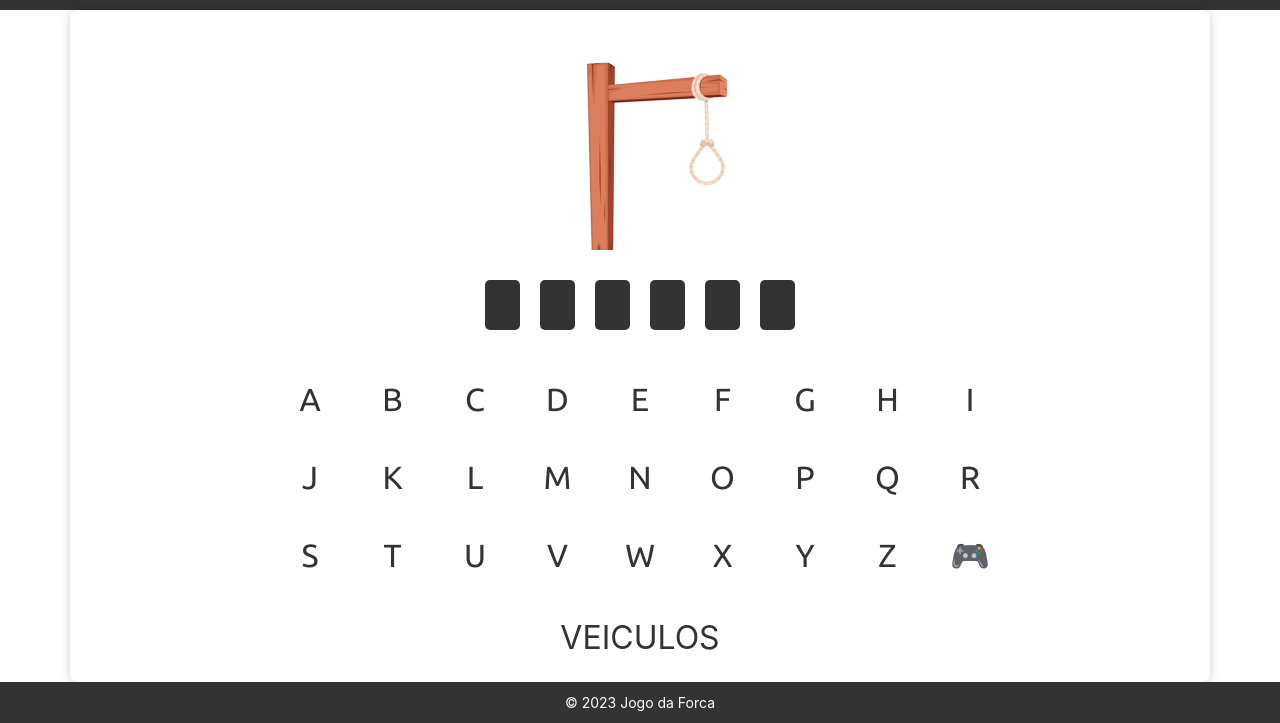
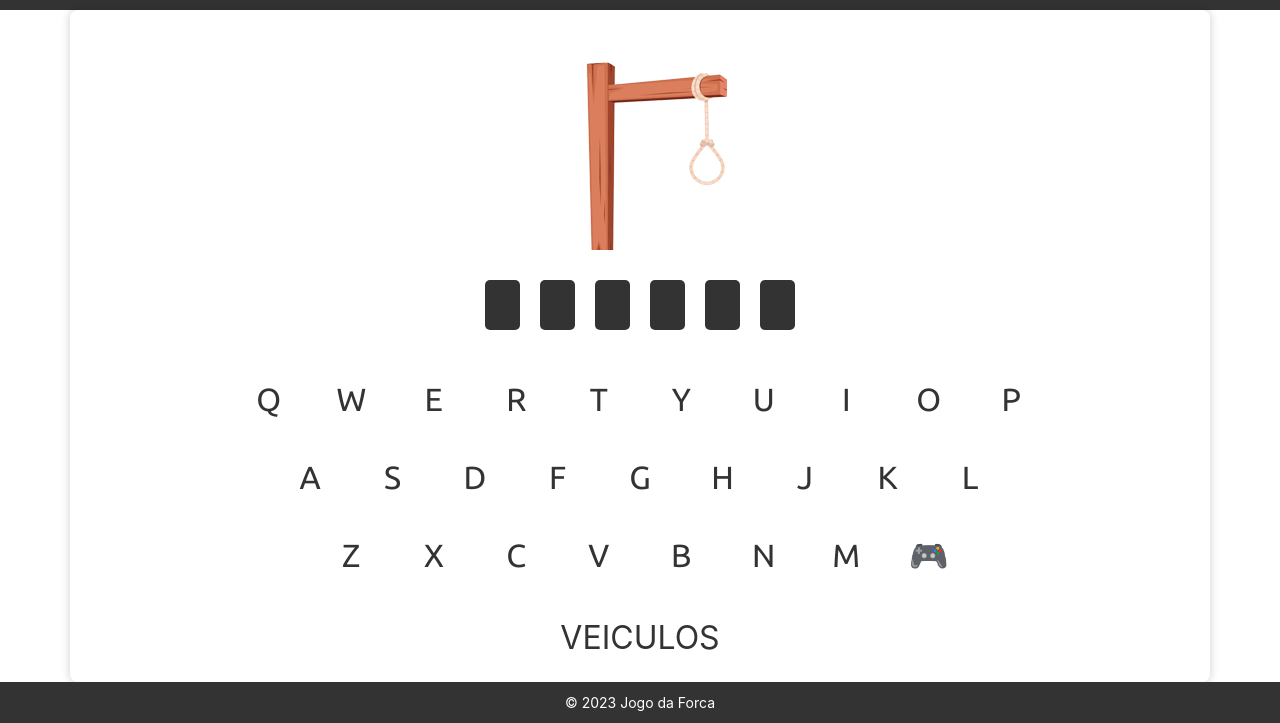
Before and after one commit to araujo-leo/Projetos-JS, a plain HTML site: page Forca/index.html in a window 1280 px wide. Shown: the part 147-870 px from the top of the page. Drawn offline with nearby package versions, Linux system fonts and the light colour scheme.

Commit message:
Add files via upload

```diff
--- a/Forca/index.html
+++ b/Forca/index.html
@@ -26,36 +26,36 @@
 
         <div id="teclado">
             <div class="teclas">
+                <button id="tecla-Q" onclick="verificaLetraEscolhida('Q')">Q</button>
+                <button id="tecla-W" onclick="verificaLetraEscolhida('W')">W</button>
+                <button id="tecla-E" onclick="verificaLetraEscolhida('E')">E</button>
+                <button id="tecla-R" onclick="verificaLetraEscolhida('R')">R</button>
+                <button id="tecla-T" onclick="verificaLetraEscolhida('T')">T</button>
+                <button id="tecla-Y" onclick="verificaLetraEscolhida('Y')">Y</button>
+                <button id="tecla-U" onclick="verificaLetraEscolhida('U')">U</button>
+                <button id="tecla-I" onclick="verificaLetraEscolhida('I')">I</button>
+                <button id="tecla-O" onclick="verificaLetraEscolhida('O')">O</button>
+                <button id="tecla-P" onclick="verificaLetraEscolhida('P')">P</button>
+            </div>
+            <div class="teclas">
                 <button id="tecla-A" onclick="verificaLetraEscolhida('A')">A</button>
-                <button id="tecla-B" onclick="verificaLetraEscolhida('B')">B</button>
-                <button id="tecla-C" onclick="verificaLetraEscolhida('C')">C</button>
+                <button id="tecla-S" onclick="verificaLetraEscolhida('S')">S</button>
                 <button id="tecla-D" onclick="verificaLetraEscolhida('D')">D</button>
-                <button id="tecla-E" onclick="verificaLetraEscolhida('E')">E</button>
                 <button id="tecla-F" onclick="verificaLetraEscolhida('F')">F</button>
                 <button id="tecla-G" onclick="verificaLetraEscolhida('G')">G</button>
                 <button id="tecla-H" onclick="verificaLetraEscolhida('H')">H</button>
-                <button id="tecla-I" onclick="verificaLetraEscolhida('I')">I</button>
-            </div>
-            <div class="teclas">
                 <button id="tecla-J" onclick="verificaLetraEscolhida('J')">J</button>
                 <button id="tecla-K" onclick="verificaLetraEscolhida('K')">K</button>
                 <button id="tecla-L" onclick="verificaLetraEscolhida('L')">L</button>
-                <button id="tecla-M" onclick="verificaLetraEscolhida('M')">M</button>
-                <button id="tecla-N" onclick="verificaLetraEscolhida('N')">N</button>
-                <button id="tecla-O" onclick="verificaLetraEscolhida('O')">O</button>
-                <button id="tecla-P" onclick="verificaLetraEscolhida('P')">P</button>
-                <button id="tecla-Q" onclick="verificaLetraEscolhida('Q')">Q</button>
-                <button id="tecla-R" onclick="verificaLetraEscolhida('R')">R</button>
             </div>
             <div class="teclas">
-                <button id="tecla-S" onclick="verificaLetraEscolhida('S')">S</button>
-                <button id="tecla-T" onclick="verificaLetraEscolhida('T')">T</button>
-                <button id="tecla-U" onclick="verificaLetraEscolhida('U')">U</button>
+                <button id="tecla-Z" onclick="verificaLetraEscolhida('Z')">Z</button>
+                <button id="tecla-X" onclick="verificaLetraEscolhida('X')">X</button>
+                <button id="tecla-C" onclick="verificaLetraEscolhida('C')">C</button>
                 <button id="tecla-V" onclick="verificaLetraEscolhida('V')">V</button>
-                <button id="tecla-W" onclick="verificaLetraEscolhida('W')">W</button>
-                <button id="tecla-X" onclick="verificaLetraEscolhida('X')">X</button>
-                <button id="tecla-Y" onclick="verificaLetraEscolhida('Y')">Y</button>
-                <button id="tecla-Z" onclick="verificaLetraEscolhida('Z')">Z</button>
+                <button id="tecla-B" onclick="verificaLetraEscolhida('B')">B</button>
+                <button id="tecla-N" onclick="verificaLetraEscolhida('N')">N</button>
+                <button id="tecla-M" onclick="verificaLetraEscolhida('M')">M</button>
                 <button id="btnReiniciar">🎮</button>
             </div>
         </div>
```
Also changed, not shown: index.html (+5 -4 lines).
